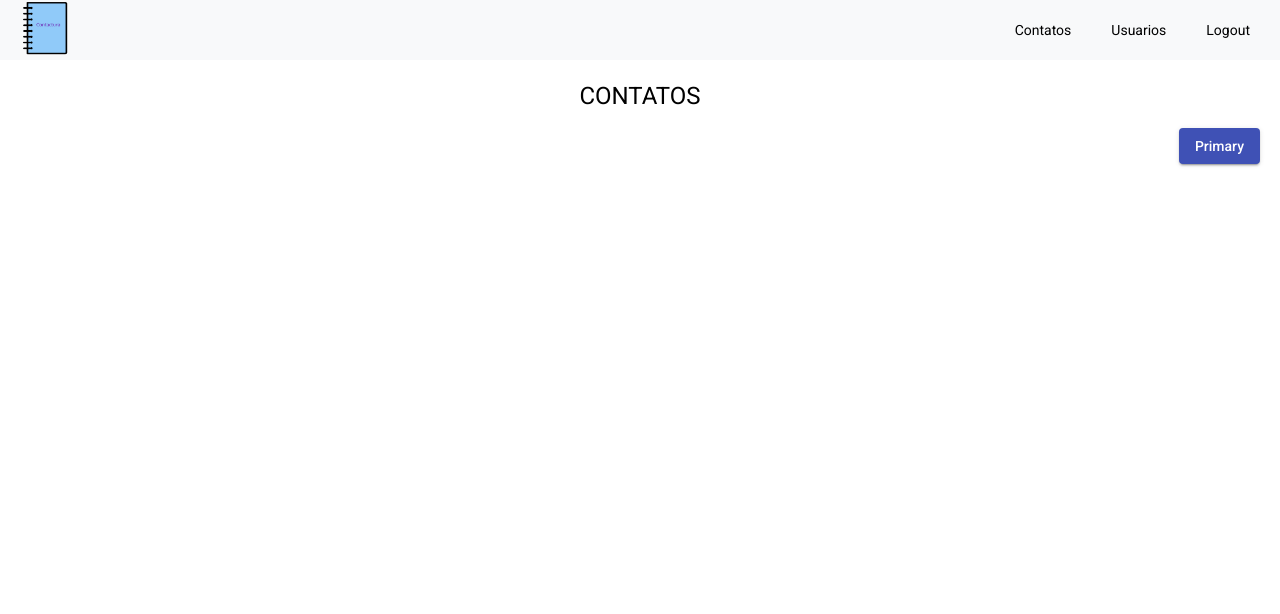
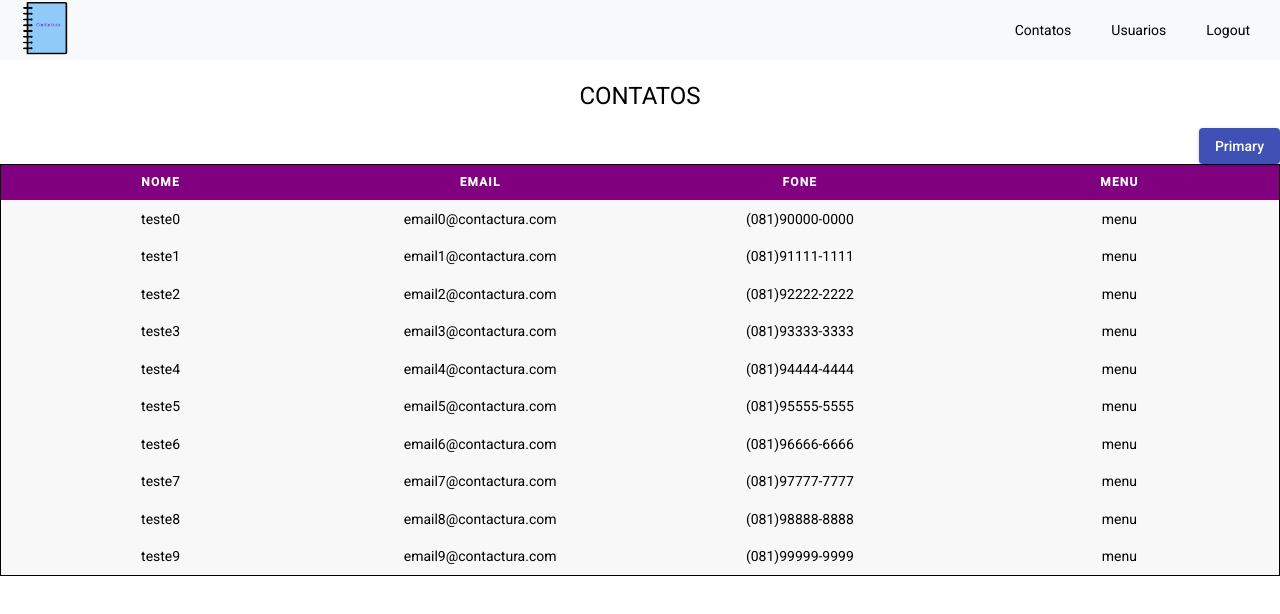
Before and after one commit to mrpilar/contactura_front_end, an Angular app: page /lista-contatos in a window 1280 px wide. Shown: the top 614 px of the page. Built offline with nearby package versions, Linux system fonts and the light colour scheme; sample sign-in values are in the browser's storage.

Commit message:
realizada correcoes pontuais no projeto

```diff
--- a/src/app/app-routing.module.ts
+++ b/src/app/app-routing.module.ts
@@ -1,4 +1,3 @@
-import { FormContatosComponent } from './cadastro-contatos/form-contatos/form-contatos.component';
 import { NgModule } from '@angular/core';
 import { Routes, RouterModule } from '@angular/router';
 import { ListaContatosComponent } from './lista-contatos/lista-contatos.component';
@@ -7,6 +6,7 @@ import { FormUsuariosComponent} from './form-usuarios/form-usuarios.component';
 import { LoginComponent } from './login/login.component';
 import { AuthAdminGuard, AuthGuard } from './service/auth.guard';
 import { NotFoundComponent } from './sharedComponents/not-found/not-found.component';
+import { FormContatosComponent } from './form-contatos/form-contatos.component';
 
 
 
--- a/src/app/app.module.ts
+++ b/src/app/app.module.ts
@@ -9,7 +9,7 @@ import { ListaContatosComponent } from './lista-contatos/lista-contatos.componen
 import { ListaUsuariosComponent } from './lista-usuarios/lista-usuarios.component';
 import { FormUsuariosComponent } from './form-usuarios/form-usuarios.component';
 import { NotFoundComponent } from './sharedComponents/not-found/not-found.component';
-import { FormContatosComponent } from './cadastro-contatos/form-contatos/form-contatos.component';
+import { FormContatosComponent } from './form-contatos/form-contatos.component';
 import { FormsModule, ReactiveFormsModule } from '@angular/forms';
 import { NavbarComponent } from './sharedComponents/navbar/navbar.component';
 
@@ -27,10 +27,9 @@ import {MatIconModule} from '@angular/material/icon';
     ListaContatosComponent,
     ListaUsuariosComponent,
     FormUsuariosComponent,
+    FormContatosComponent,
     NotFoundComponent,
-    FormContatosComponent,
     NavbarComponent
-
   ],
   imports: [
     BrowserModule,
--- a/src/app/lista-contatos/lista-contatos.component.html
+++ b/src/app/lista-contatos/lista-contatos.component.html
@@ -11,3 +11,28 @@
     <button mat-raised-button color="primary">Primary</button>
   </div>
 </section>
+<!--Tabela da lista de contatos-->
+<section>
+  <div>
+    <table>
+      <!--thead-->
+      <thead>
+        <tr>
+          <th scope="col">Nome</th>
+          <th scope="col">Email</th>
+          <th scope="col">Fone</th>
+          <th>menu</th>
+        </tr>
+      </thead>
+      <!--tbody-->
+      <tbody>
+        <tr *ngFor="let contact of contactsList">
+          <td data-label="Nome">{{contact.name}}</td>
+          <td data-label="Email">{{contact.email}}</td>
+          <td data-label="Fone">{{contact.phone}}</td>
+          <td>menu</td>
+        </tr>
+      </tbody>
+    </table>
+  </div>
+</section>
--- a/src/app/lista-contatos/lista-contatos.component.scss
+++ b/src/app/lista-contatos/lista-contatos.component.scss
@@ -6,5 +6,36 @@
 
 .container_buttons {
   float: right;
-  margin-right: 20px;
+  margin: 20px 20 px 20px 0px;
 }
+
+table {
+  border: 1px solid #000;
+  border-collapse: collapse;
+  margin: 0;
+  padding: 0;
+  width: 100%;
+  table-layout: fixed;
+}
+
+table tr {
+  background-color: #f8f8f8;
+  border: 1 px solid #ddd;
+}
+
+thead tr {
+  background-color: purple;
+  color: #fff
+}
+
+table th,
+table td {
+  padding: .625em;
+  text-align: center;
+}
+
+table th {
+  font-size: .85em;
+  letter-spacing: .1em;
+  text-transform: uppercase;
+}
--- a/src/app/lista-contatos/lista-contatos.component.ts
+++ b/src/app/lista-contatos/lista-contatos.component.ts
@@ -7,6 +7,7 @@ import { Contacts } from '../models/contacts';
   styleUrls: ['./lista-contatos.component.scss'],
 })
 export class ListaContatosComponent implements OnInit {
+
   contactsList: Contacts[];
   collection = { count: 10, data: [] };
 
@@ -23,9 +24,10 @@ export class ListaContatosComponent implements OnInit {
       this.collection.data.push({
         name: 'teste' + i,
         email: 'email' + i + '@contactura.com',
-        phone: '(' + 0 + 8 + 1 + ')' + 9 + i + i + i + i + '-' + i + i + i + i,
+        phone: '(' + 0 + 8 + 1 + ')' + 9 + i + i + i + i + '-' + i + i + i + i
       });
     }
+
     this.contactsList = this.collection.data;
     console.log(this.contactsList);
   }
--- a/src/app/lista-usuarios/lista-usuarios.component.html
+++ b/src/app/lista-usuarios/lista-usuarios.component.html
@@ -1 +1,2 @@
+<app-navbar></app-navbar>
 <p>lista-usuarios works!</p>
```
Also changed, not shown: src/app/form-contatos/form-contatos.component.html (renamed from src/app/cadastro-contatos/form-contatos/form-contatos.component.html), src/app/form-contatos/form-contatos.component.scss (added), src/app/form-contatos/form-contatos.component.ts (renamed from src/app/cadastro-contatos/form-contatos/form-contatos.component.ts), 1 other file (tests, documents, lock files or other folders).
